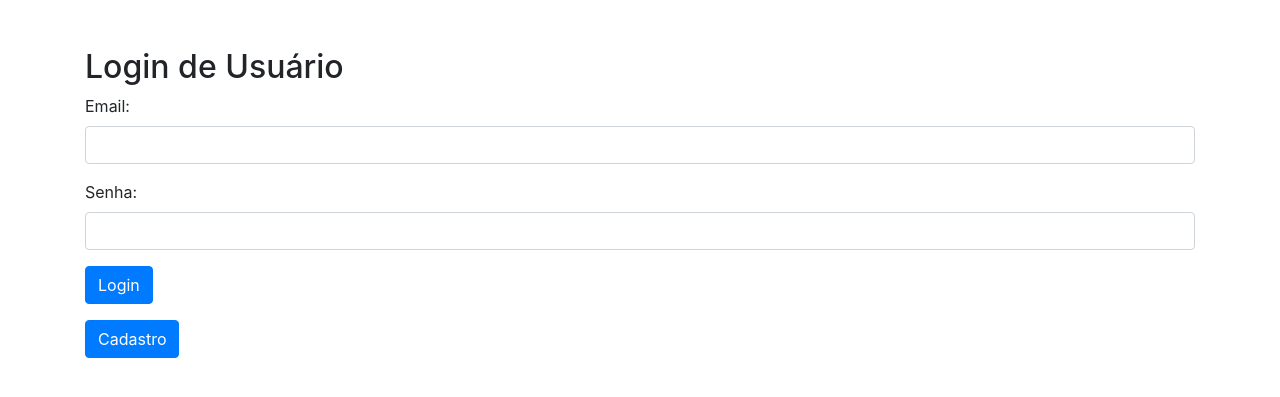
After one commit to gnneto/ControleDeVeiculoFLASK, a Flask app: page /login in a window 1280 px wide. The commit adds this page. Shown: the top 397 px of the page. Run offline with Flask 3, Linux system fonts and the light colour scheme; parts of the project's set-up code (start-up, migrations or seed data) failed here and were passed over; some libraries are stand-ins or nearby versions.

Commit message:
/LOGIN/CADASTRO

```diff
--- a/app.py
+++ b/app.py
@@ -4,8 +4,12 @@ from models import db
 from routes.veiculo_routes import veiculo_routes
 from routes.motorista_routes import motorista_routes
 from routes.controle_routes import controle_routes
+from routes.auth_routes import auth_bp
 
 app = Flask(__name__)
+app.secret_key = 'ChaveSegredo'
+
+
 app.config['SQLALCHEMY_DATABASE_URI'] = 'sqlite:///ctrlVeic.sqlite3'
 app.config['SQLALCHEMY_TRACK_MODIFICATIONS'] = False
 
@@ -19,6 +23,8 @@ from models import Veiculo, Motorista, Controle
 app.register_blueprint(veiculo_routes)
 app.register_blueprint(motorista_routes)
 app.register_blueprint(controle_routes)
+app.register_blueprint(auth_bp)
+
 
 with app.app_context():
     db.create_all()
--- /dev/null
+++ b/routes/auth_routes.py
@@ -0,0 +1,45 @@
+from flask import Blueprint, render_template, redirect, url_for, request, session
+from werkzeug.security import generate_password_hash, check_password_hash
+from models import db, User
+
+
+auth_bp = Blueprint('auth', __name__)
+
+
+# login
+@auth_bp.route('/login', methods=['GET', 'POST'])
+def login():
+    if request.method == 'POST':
+        email = request.form['email']
+        password = request.form['password']
+        user = User.query.filter_by(email=email).first()
+        if user and check_password_hash(user.password, password):
+            session['username'] = user.username
+            return redirect(url_for('controle_routes.listar_controle'))
+        else:
+            return 'Credenciais inválidas. <a href="/login">Tente novamente</a>.'
+    return render_template('usuario/login.html')
+
+# registro
+@auth_bp.route('/registro', methods=['GET', 'POST'])
+def registro():
+    if request.method == 'POST':
+        username = request.form['username']
+        email = request.form['email']
+        password = request.form['password']
+        first_name = request.form['first_name']
+        last_name = request.form['last_name']
+        hashed_password = generate_password_hash(password)
+        new_user = User(username=username, email=email, password=hashed_password, first_name=first_name, last_name=last_name)
+
+        db.session.add(new_user)
+        db.session.commit()
+
+        return redirect(url_for('auth.login'))
+    return render_template('usuario/registro.html')
+
+
+@auth_bp.route('/logout')
+def logout():
+    session.pop('username', None)
+    return redirect(url_for('controle_routes.listar_controle'))
--- a/templates/base.html
+++ b/templates/base.html
@@ -27,6 +27,10 @@
             </li>
         </ul>
     </div>
+
+    <!-- teste de usuario -->
+    <p>Ola, {{ session['username'] }}</p>
+
 </nav>
 
 <div class="container mt-5">
--- a/templates/controle/tela_principal.html
+++ b/templates/controle/tela_principal.html
@@ -4,7 +4,6 @@
 
 {% block content %}
 <h1 class="mb-4">Tela Principal</h1>
-
 
 <!-- consulta-->
 <div class="d-flex">
--- /dev/null
+++ b/templates/usuario/login.html
@@ -0,0 +1,27 @@
+<!DOCTYPE html>
+<html lang="en">
+<head>
+    <meta charset="UTF-8">
+    <meta name="viewport" content="width=device-width, initial-scale=1.0">
+    <title>Login de Usuário</title>
+    <link rel="stylesheet" href="https://stackpath.bootstrapcdn.com/bootstrap/4.3.1/css/bootstrap.min.css">
+</head>
+<body>
+    <div class="container mt-5">
+        <h2>Login de Usuário</h2>
+        <form action="/login" method="POST">
+            <div class="form-group">
+                <label for="email">Email:</label>
+                <input type="email" class="form-control" id="email" name="email" required>
+            </div>
+            <div class="form-group">
+                <label for="password">Senha:</label>
+                <input type="password" class="form-control" id="password" name="password" required>
+            </div>
+            <button type="submit" class="btn btn-primary">Login</button>
+        </form>
+        <a class="btn btn-primary mt-3" href="{{ url_for('auth.registro')}}">Cadastro</a>
+
+    </div>
+</body>
+</html>
```
Also changed, not shown: models.py (+14 -0 lines), routes/controle_routes.py (+17 -11 lines), templates/usuario/registro.html (added, +39 -0 lines), instance/ctrlVeic.sqlite3.
